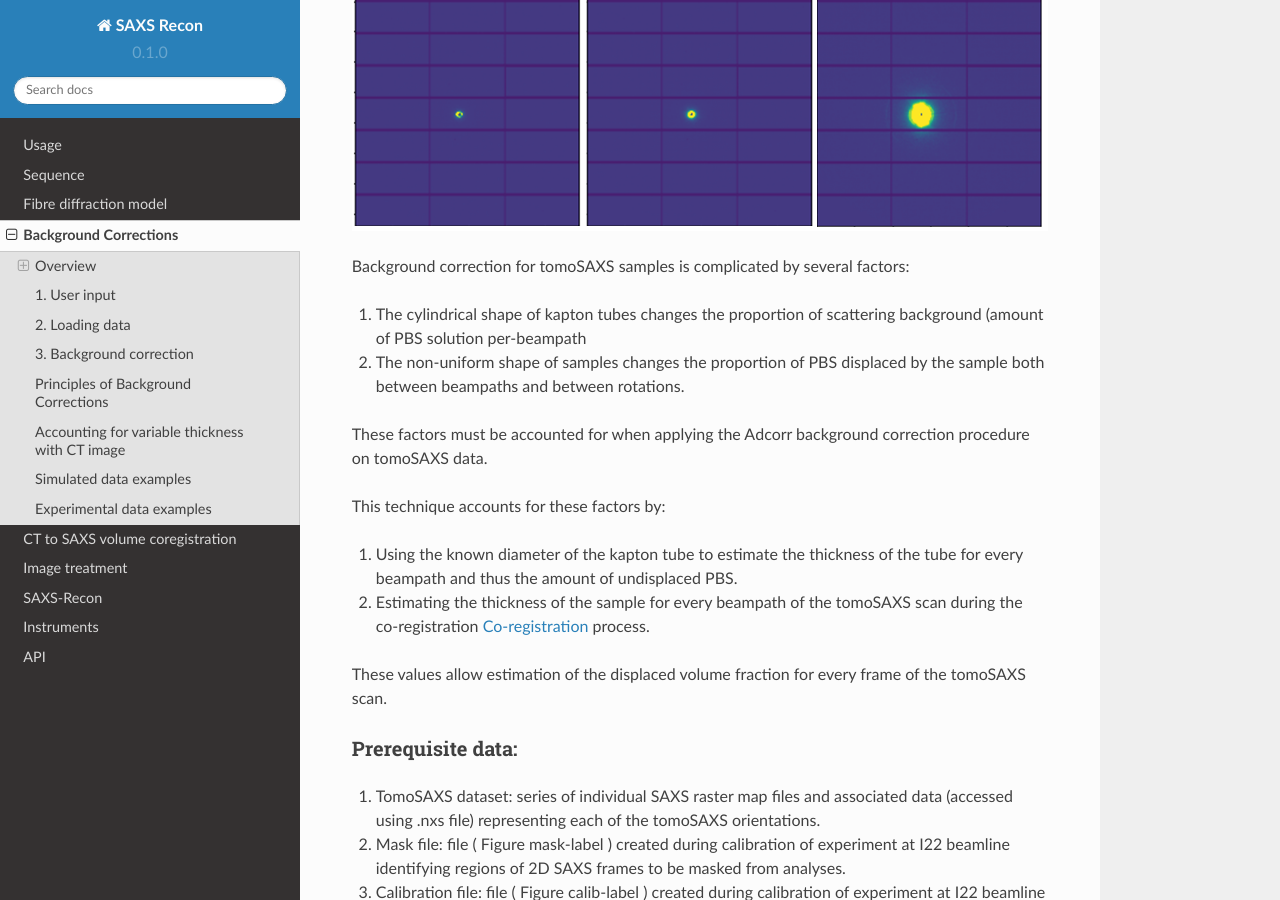
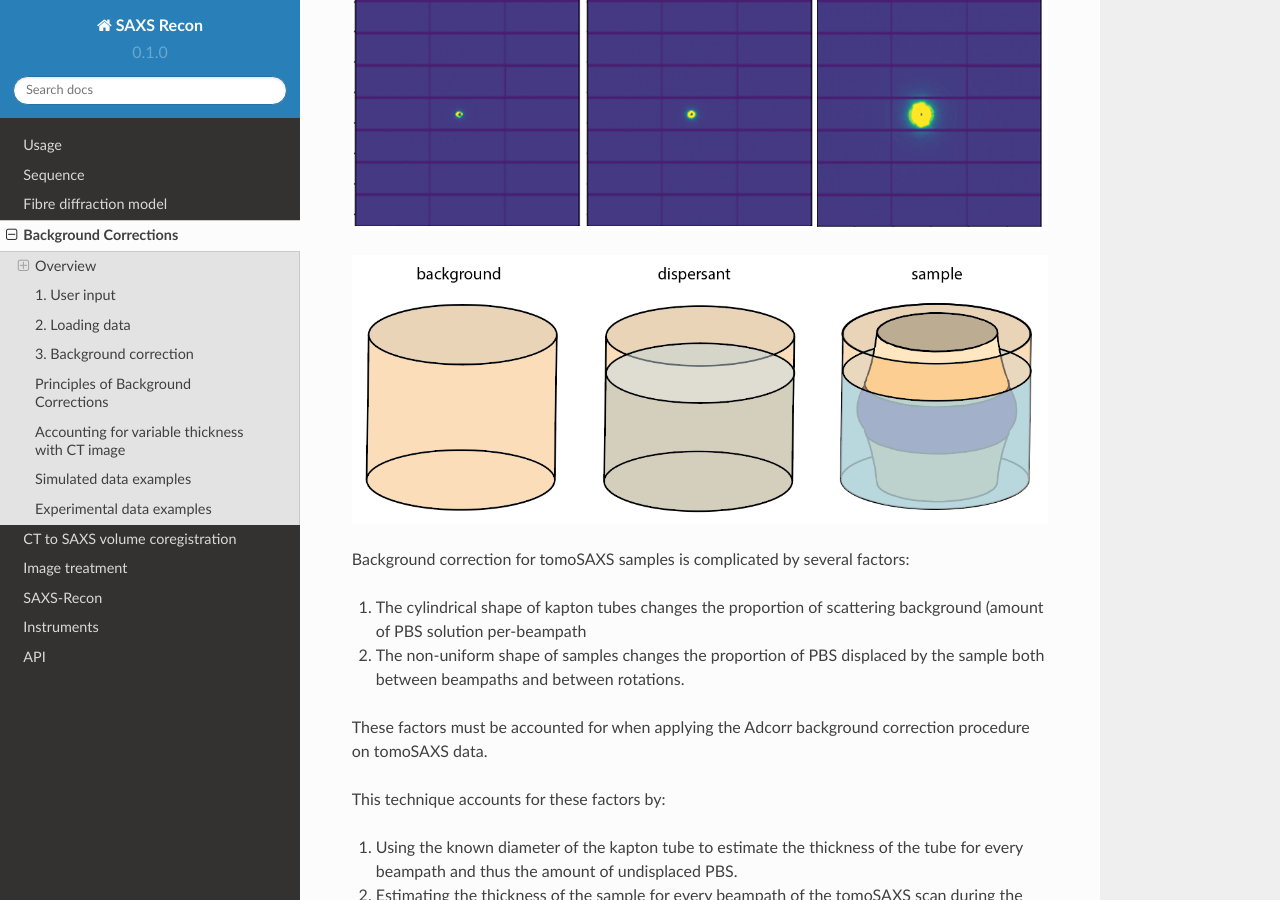
Before and after one commit to himadri111/saxs-docs-tutorial, a Sphinx documentation site: the page built from docs/source/bgrcorr.rst, in a window 1280 px wide and 900 px high, scrolled down 502 px. Built offline with Sphinx 7.4.7 and the Read the Docs theme 2.0.0, drawn with Linux system fonts in a browser that asks for light colours.

Commit message:
Update bgrcorr.rst

```diff
--- a/docs/source/bgrcorr.rst
+++ b/docs/source/bgrcorr.rst
@@ -16,6 +16,7 @@ TomoSAXS samples have background SAXS signals from two main sources:
 .. _frame_intro-label:
 .. figure:: frame_comparison_clipped.png
 
+.. image:: tube_comp.png
 
 Background correction for tomoSAXS samples is complicated by several factors:
 
```
Also changed, not shown: other parts of docs/source/bgrcorr.rst (+2 -0 lines).
